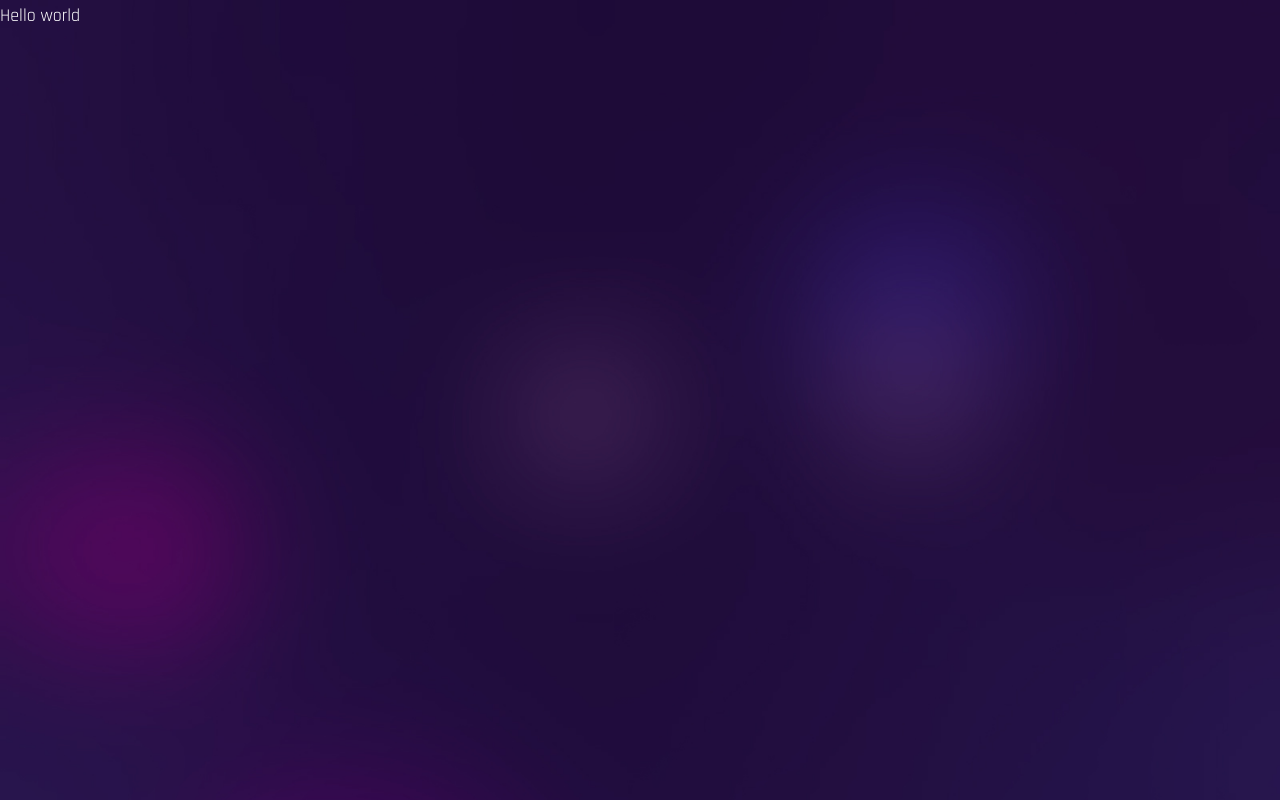
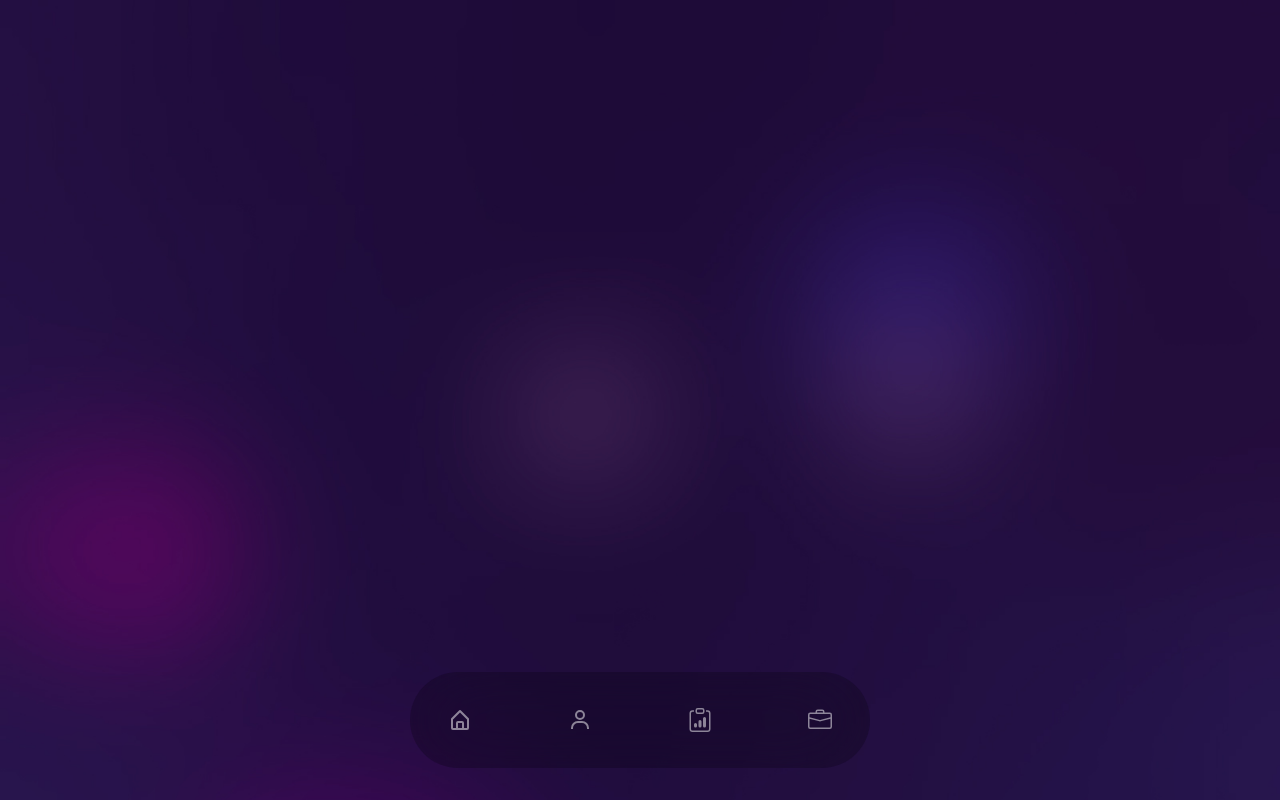
Before and after one commit to Moamin-AbuEwaida/port-reactjs, a React (Create React App) app: page / in a window 1280 px wide. Shown: the top 800 px of the page. Built offline with nearby package versions, Linux system fonts and the light colour scheme; a web font is replaced by a local one.

Commit message:
nav component

```diff
--- a/package.json
+++ b/package.json
@@ -8,7 +8,9 @@
     "@testing-library/user-event": "^13.5.0",
     "react": "^18.2.0",
     "react-dom": "^18.2.0",
+    "react-icons": "^4.8.0",
     "react-scripts": "5.0.1",
+    "react-scroll": "^1.8.9",
     "web-vitals": "^2.1.4"
   },
   "scripts": {
--- a/src/App.js
+++ b/src/App.js
@@ -1,9 +1,9 @@
-
+import Nav from "./components/Nav";
 
 function App() {
   return (
     <div className="bg-site bg-no-repeat bg-cover overflow-hidden">
-      <h1>Hello world</h1>
+      <Nav />
       <div className='h-[4000px]'></div>
     </div>
   );
--- /dev/null
+++ b/src/components/Nav.jsx
@@ -0,0 +1,41 @@
+import React from "react";
+import { BiHomeAlt, BiUser } from "react-icons/bi";
+import { BsClipboardData, BsBriefcase, BsChatSquare } from "react-icons/bs";
+import { Link } from "react-scroll";
+
+const Nav = () => {
+  return (
+    <nav className="fixed bottom-2 lg:bottom-8 w-full overflow-hidden z-50">
+      <div className="container mx-auto">
+        <div className="w-full bg-black/20 h-[96px] backdrop-blur-2xl rounded-full max-w-[460px] mx-auto px-5 flex justify-between items-center text-2xl text-white/50">
+          <Link
+            to="/"
+            className="cursor-pointer w-[60px] h-[60px] flex items-center justify-center"
+          >
+            <BiHomeAlt />
+          </Link>
+          <Link
+            to="/"
+            className="cursor-pointer w-[60px] h-[60px] flex items-center justify-center"
+          >
+            <BiUser />
+          </Link>
+          <Link
+            to="/"
+            className="cursor-pointer w-[60px] h-[60px] flex items-center justify-center"
+          >
+            <BsClipboardData />
+          </Link>
+          <Link
+            to="/"
+            className="cursor-pointer w-[60px] h-[60px] flex items-center justify-center"
+          >
+            <BsBriefcase />
+          </Link>
+        </div>
+      </div>
+    </nav>
+  );
+};
+
+export default Nav;
```
Also changed, not shown: 1 other file (tests, documents, lock files or other folders).
